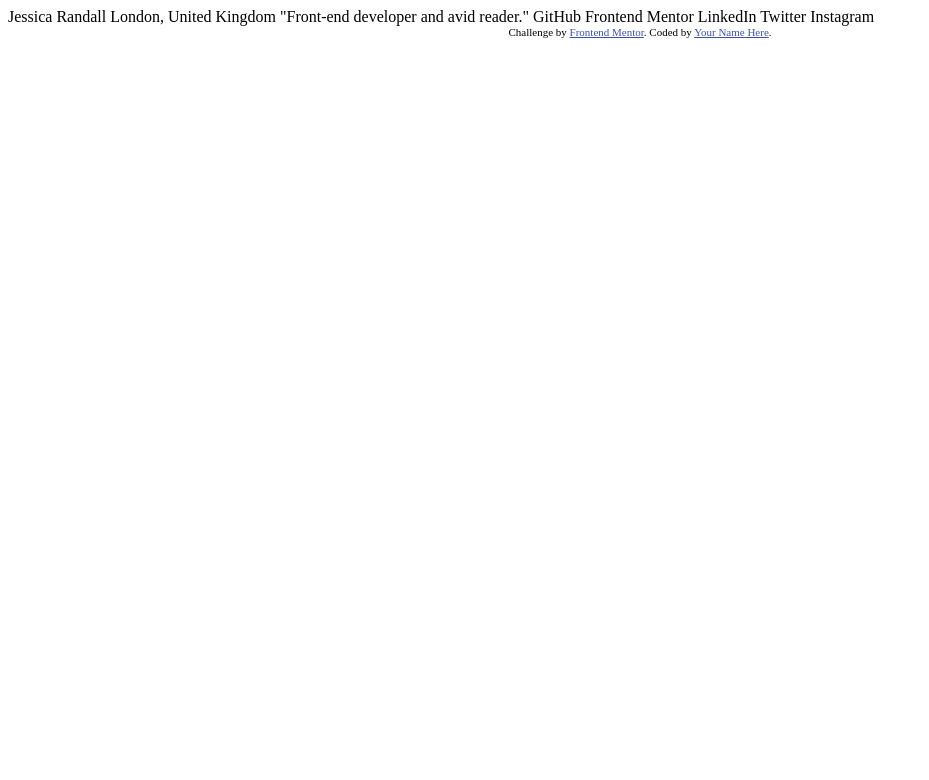
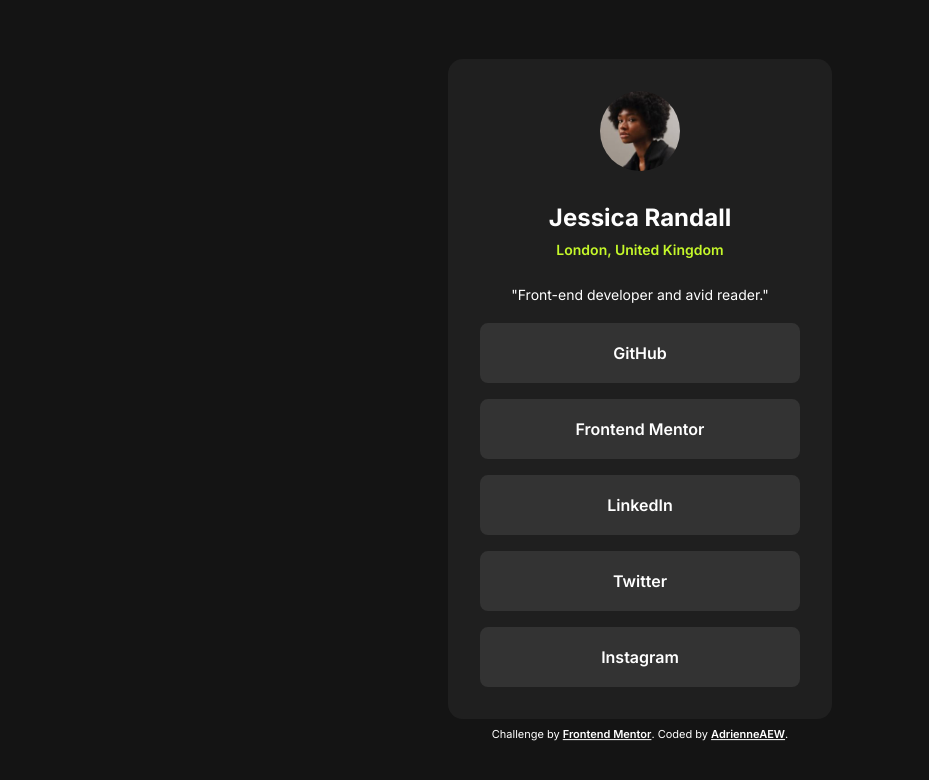
Before and after one commit to AdrienneAEW/social-links-profile-main, a plain HTML site: page index.html in a window 1280 px wide. Shown: the whole page, without its empty margins (0-929 px from the left). Drawn offline with Linux system fonts and the light colour scheme.

Commit message:
Completed Challenge

```diff
--- /dev/null
+++ b/assets/css/styles.scss
@@ -0,0 +1,119 @@
+// GLOBAL STYLES
+@import url('https://fonts.googleapis.com/css2?family=Inter:wght@100..900&display=swap');
+
+@mixin center-content {
+    margin-left: auto;
+    margin-right: auto;
+}
+
+//Fonts
+$inter: "Inter", sans-serif;
+
+//Colors
+$green: hsl(75, 94%, 57%);
+$white: hsl(0, 0%, 100%);
+$grey700: hsl(0, 0%, 20%);
+$grey800: hsl(0, 0%, 12%);
+$grey900: hsl(0, 0%, 8%);
+
+
+* {
+    margin: 0;
+    padding: 0;
+}
+
+body {
+    font-family: $inter;
+    color: $white;
+    background-color: $grey900;
+    height: 100vh;
+}
+
+main {
+    position: relative;
+    top: 50%;
+    transform: translateY(-50%);
+    max-width: 1400px;
+}
+
+a {
+    color: $white;
+    font-weight: 600;
+}
+
+.social-card {
+    background-color: $grey800;
+    width: 320px;
+    @include center-content;
+    padding: 2rem;
+    border-radius: 15px;
+
+    header {
+        text-align: center;
+        padding-bottom: 1.75rem;
+
+        h1 {
+            margin: 1.75rem 0 .55rem 0;
+        }
+
+        p {
+            color: $green;
+            font-weight: 600;
+        }
+    }
+    img {
+        border-radius: 50%;
+        width: 25%;
+    }
+
+    .tagline {
+
+        text-align: center;
+        padding-bottom: 1.25rem;
+    }
+
+    a {
+        display: block;
+        background-color: $grey700;
+        text-decoration: none;
+        text-align: center;
+        padding: 1.25rem;
+        margin-bottom: 1rem;
+        border-radius: 8px;
+
+        &:last-of-type {
+            margin-bottom: 0;
+        }
+
+        &:hover {
+            background-color: $green;
+            color: $grey700;
+        }
+    }
+
+
+}
+p {
+    font-size: 14px;
+}
+.attribution {
+    font-size: 11px;
+    text-align: center;
+    margin-top: 8px;
+    a {
+        &:hover {
+            color: #b3b3b3;
+            text-decoration: none;
+        }
+    }
+}
+
+@media only screen and (max-width: 500px) {
+    .social-card {
+        width: 75%;
+
+        img {
+            width: 35%;
+        }
+    }
+}
--- a/index.html
+++ b/index.html
@@ -3,32 +3,34 @@
 <head>
   <meta charset="UTF-8">
   <meta name="viewport" content="width=device-width, initial-scale=1.0"> <!-- displays site properly based on user's device -->
-
+  <link rel="stylesheet" href="/assets/css/styles.css">
   <link rel="icon" type="image/png" sizes="32x32" href="./assets/images/favicon-32x32.png">
 
   <title>Frontend Mentor | Social links profile</title>
-
-  <!-- Feel free to remove these styles or customise in your own stylesheet 👍 -->
-  <style>
-    .attribution { font-size: 11px; text-align: center; }
-    .attribution a { color: hsl(228, 45%, 44%); }
-  </style>
 </head>
 <body>
+<main>
 
-  Jessica Randall
-  London, United Kingdom
-  "Front-end developer and avid reader."
+  <section class="social-card">
+    <header>
+      <img src="/assets/images/avatar-jessica.jpeg" alt="Jessica Avatar">
+      <h1>Jessica Randall</h1>
+      <p>London, United Kingdom</p>
+    </header>
+    <p class="tagline">"Front-end developer and avid reader."</p>
 
-  GitHub
-  Frontend Mentor
-  LinkedIn
-  Twitter
-  Instagram
-
-  <div class="attribution">
+    <div class="social-links" aria-label="social links">
+      <a href="javascript:void(0)" class="social-link">GitHub</a>
+      <a href="javascript:void(0)" class="social-link">Frontend Mentor</a>
+      <a href="javascript:void(0)" class="social-link">LinkedIn</a>
+      <a href="javascript:void(0)" class="social-link">Twitter</a>
+      <a href="javascript:void(0)" class="social-link">Instagram</a>
+    </div>
+  </section>
+    <footer class="attribution">
     Challenge by <a href="https://www.frontendmentor.io?ref=challenge" target="_blank">Frontend Mentor</a>.
-    Coded by <a href="#">Your Name Here</a>.
-  </div>
+    Coded by <a href="https://www.frontendmentor.io/profile/AdrienneAEW">AdrienneAEW</a>.
+  </footer>
+</main>
 </body>
 </html>
```
Also changed, not shown: assets/css/styles.css (added), 4 other files.
